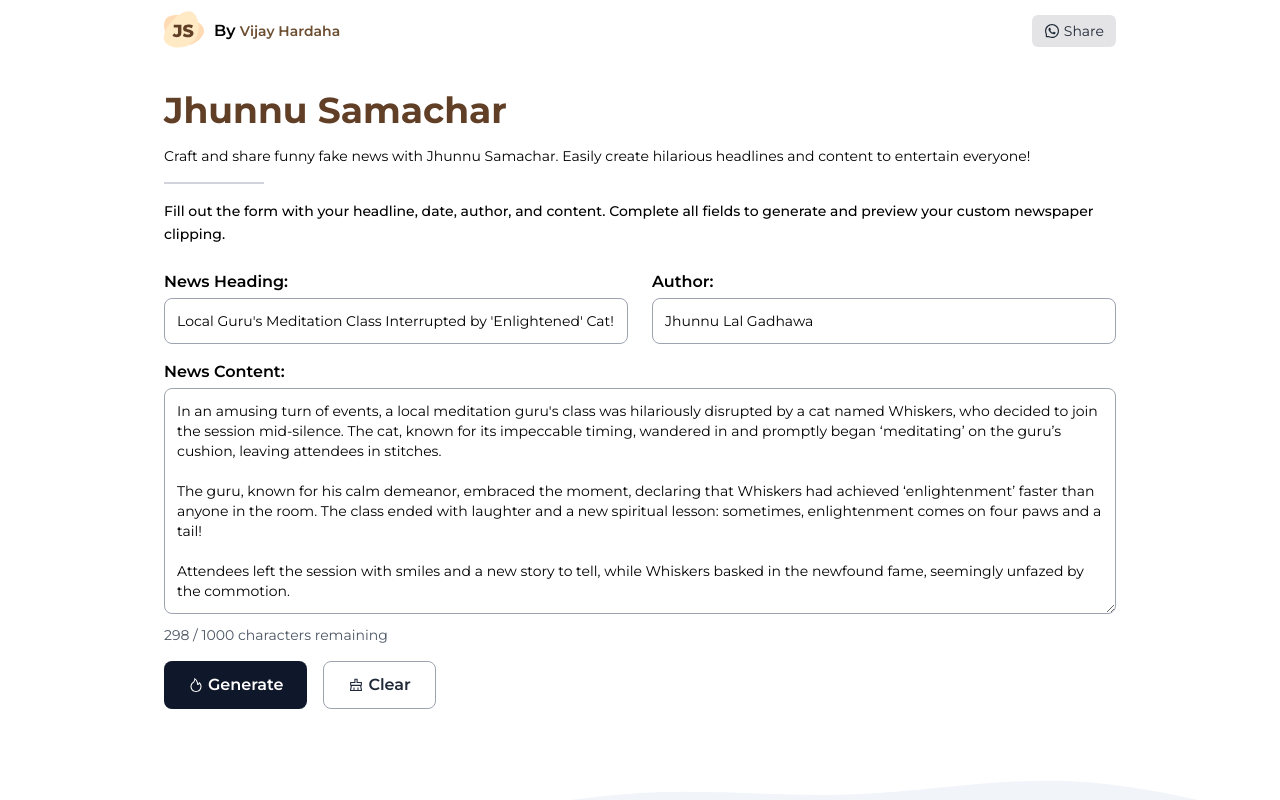
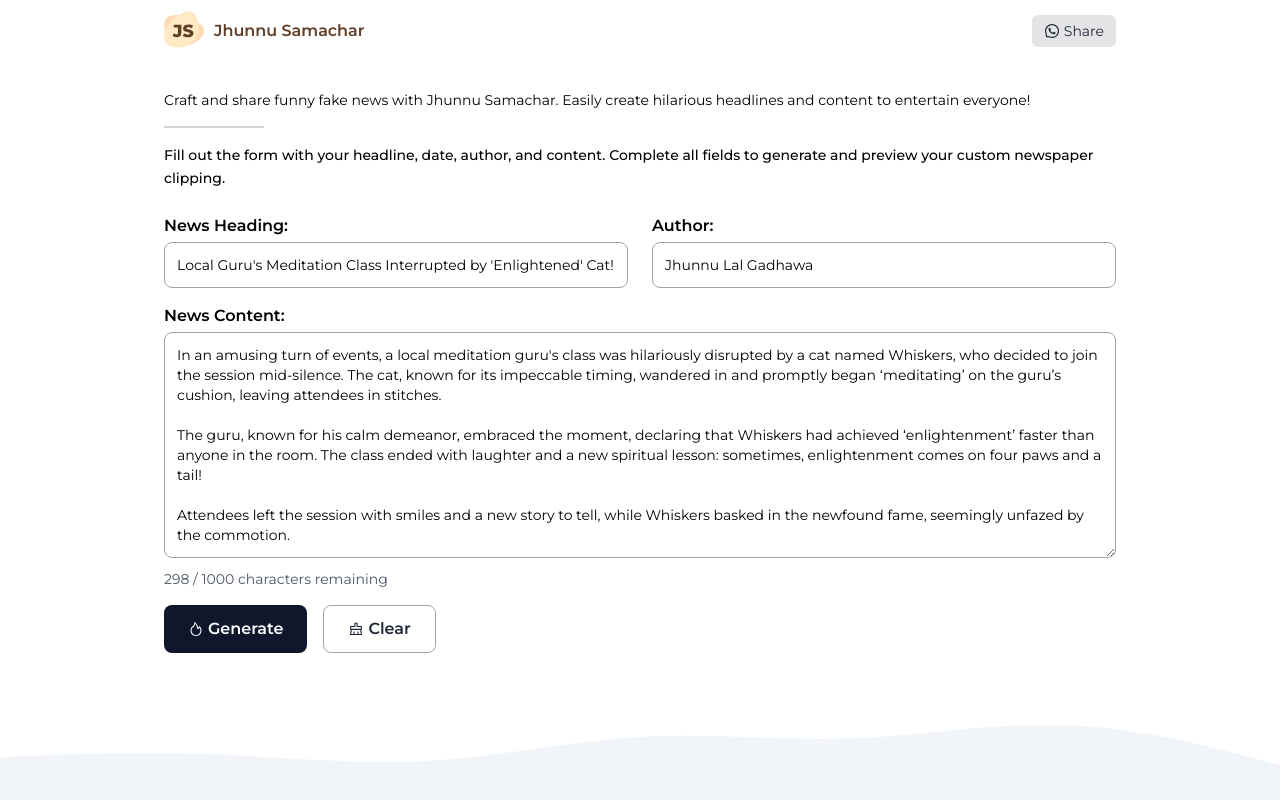
Before and after one commit to vijayhardaha/jhunnu-samachar, a Next.js app: page / in a window 1280 px wide. Shown: the top 800 px of the page. Built offline with nearby package versions, Linux system fonts and the light colour scheme; no server answers; a web font is replaced by a local one.

Commit message:
refactor: move h1 heading to logo

```diff
--- a/pages/index.js
+++ b/pages/index.js
@@ -22,10 +22,6 @@ const Home = () => {
 			<Header />
 
 			<main className="container my-8 mx-auto">
-				<h1 className="text-4xl font-bold my-4 text-primary">
-					Jhunnu Samachar
-				</h1>
-
 				<p className="text-sm mb-4">
 					Craft and share funny fake news with Jhunnu Samachar. Easily create hilarious headlines and content to entertain everyone!
 				</p>
--- a/src/components/Header.js
+++ b/src/components/Header.js
@@ -1,3 +1,4 @@
+import Link from "next/link";
 import { AiOutlineWhatsApp } from "react-icons/ai";
 
 import Logo from "./Logo";
@@ -14,18 +15,13 @@ const Header = () => {
 	return (
 		<header className="pt-3 pb-2">
 			<div className="container mx-auto flex items-center justify-between">
-				<div className="flex items-center space-x-3">
+				<Link href="/" className="flex items-center space-x-3">
 					<div style={{ margin: "-6px" }}>
 						<Logo size={50} />
 					</div>
 
-					<span className="font-semibold">
-						By{" "}
-						<a href="https://twitter.com/vijayhardaha" target="_blank" rel="noopener noreferrer" className="text-sm text-secondary">
-							Vijay Hardaha
-						</a>
-					</span>
-				</div>
+					<h1 className="font-semibold text-primary inline">Jhunnu Samachar</h1>
+				</Link>
 				<div className="flex items-center">
 					<a
 						href={`https://wa.me/?text=${encodeURIComponent(shareMessage)}`}
```
